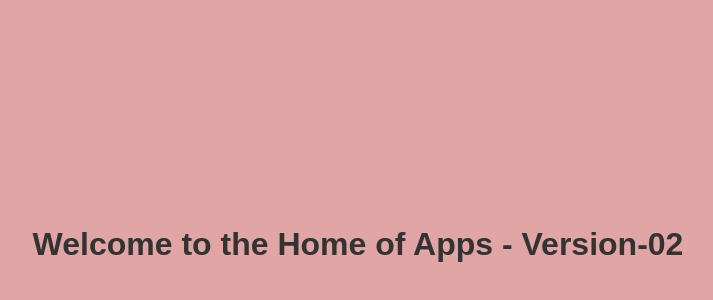
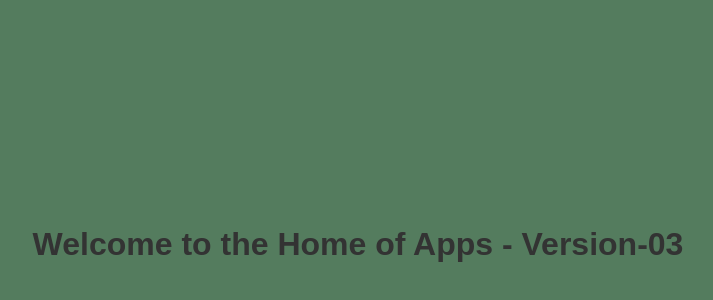
Before and after one commit to veerabhadraswamy17/aks-demo-app, a plain HTML site: page app-files/index.html in a window 1280 px wide. Shown: the part 156-456 px from the top of the page, without its empty margins (282-995 px from the left). Drawn offline with Linux system fonts and the light colour scheme.

Commit message:
third version of demo app code update

```diff
--- a/app-files/index.html
+++ b/app-files/index.html
@@ -5,6 +5,6 @@
     <link rel="stylesheet" type="text/css" href="styles.css">
 </head>
 <body>
-    <h1>Welcome to the Home of Apps - Version-02 </h1>
+    <h1>Welcome to the Home of Apps - Version-03 </h1>
 </body>
 </html>
--- a/app-files/styles.css
+++ b/app-files/styles.css
@@ -1,6 +1,6 @@
 body {
     font-family: Arial, sans-serif;
-    background-color: #e1a5a5; /* This sets the background to green */
+    background-color: #547c5e; /* This sets the background to green */
     text-align: center;
     margin: 0;
     padding: 0;
```
